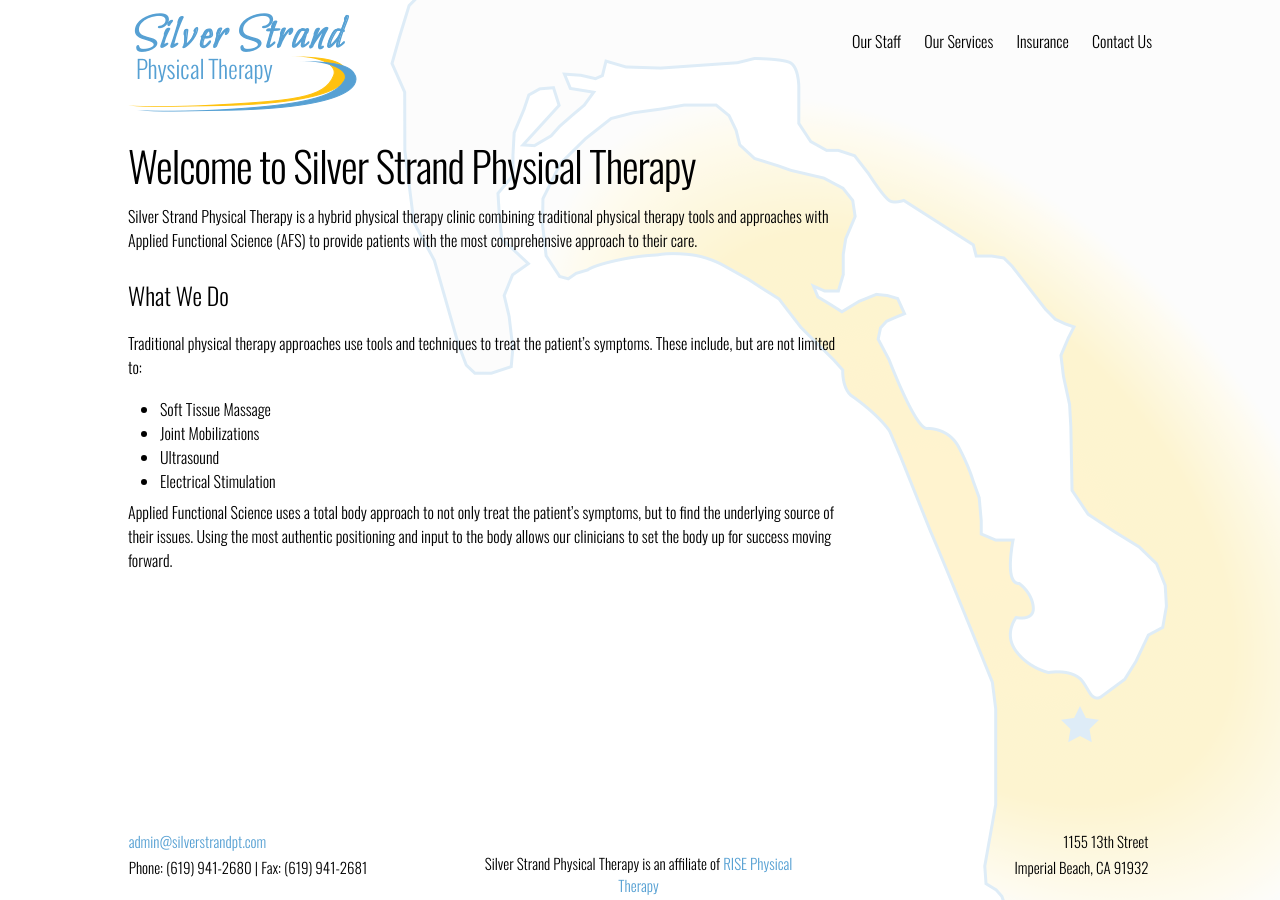
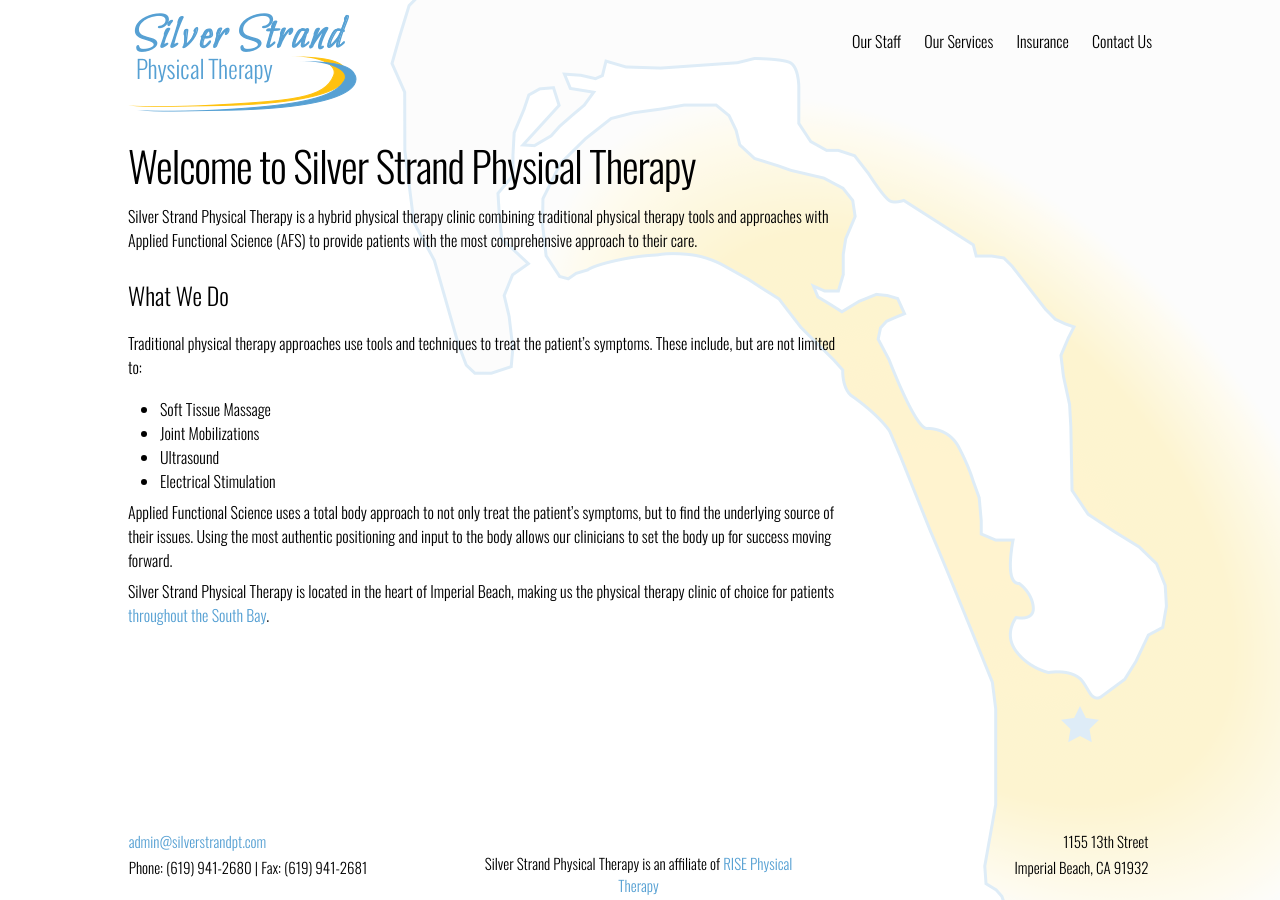
Before and after one commit to zac-heisey/silver-strand-pt, a Jekyll site: the page built from index.html, in a window 1280 px wide. Built offline with Jekyll 4.4.1, drawn with Linux system fonts in a browser that asks for light colours; some web fonts are replaced.

Commit message:
adjust some content and include links to /physical-therapy-clinic page

```diff
--- a/contact.html
+++ b/contact.html
@@ -5,7 +5,7 @@
 ---
 
 <section class="contact-content">
-  <p>You can contact us by phone, email, or by completing our contact form. Feel free to visit our office in Imperial Beach any time as well!</p>
+  <p>You can contact us by phone, email, or by completing our contact form. Our office is conveniently located in Imperial Beach, but our <a href="/physical-thereapy-clinic">service areas</a> extend throughout the South Bay.</p>
   <address id="contact-page-address">
     <p>{{ site.data.footer_info.address_street }}</p>
     <p>{{ site.data.footer_info.address_city }}</p>
--- a/index.html
+++ b/index.html
@@ -25,5 +25,6 @@
       <li>Electrical Stimulation</li>
     </ul>
     <p>Applied Functional Science uses a total body approach to not only treat the patient’s symptoms, but to find the underlying source of their issues. Using the most authentic positioning and input to the body allows our clinicians to set the body up for success moving forward.</p>
+    <p>Silver Strand Physical Therapy is located in the heart of Imperial Beach, making us the physical therapy clinic of choice for patients <a href="/physical-therapy-clinic">throughout the South Bay</a>.</p>
   </div>
 </section>
--- a/services.html
+++ b/services.html
@@ -16,4 +16,5 @@
     <li>Pediatric Physical Therapy & Rehabilitation</li>
     <li>Elite Sports Training & Sports Rehabilitation</li>
   </ul>
+  <p>Feel free to <a href="/contact">contact us</a>, or check out our <a href="/physical-therapy-clinic">physical therapy clinic service areas</a> today!</p>
 </section>
```
